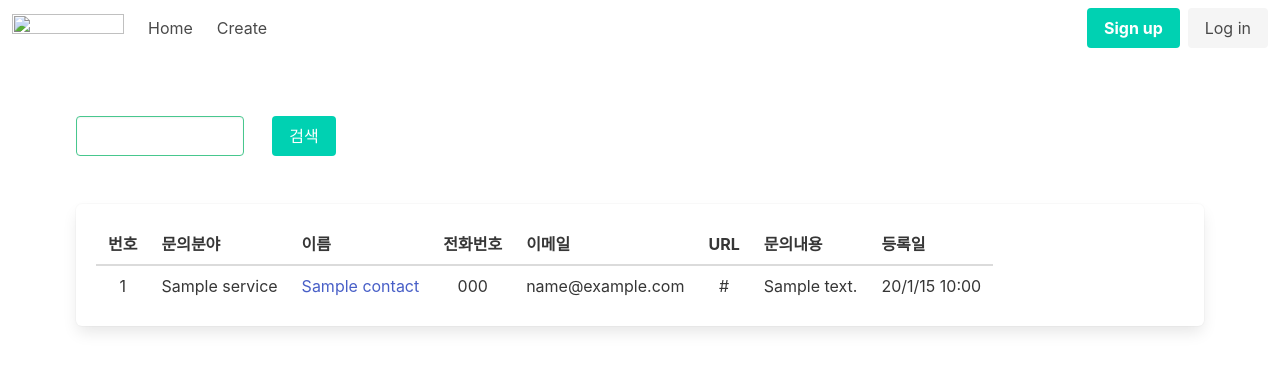
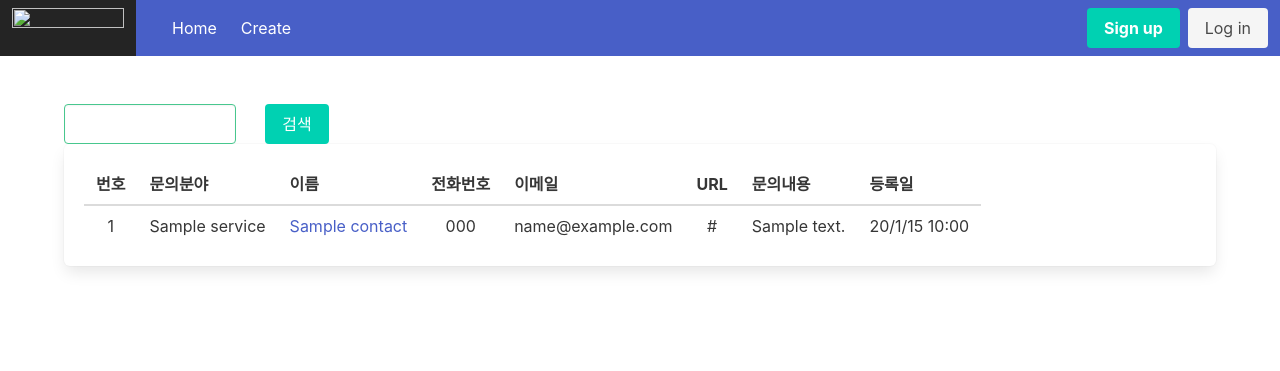
Before and after one commit to innorev14/bulma_contact, a Django app: template contact/templates/contact/contact_list.html in a window 1280 px wide. Shown: the top 371 px of the page. Run offline with Django 3.2, Linux system fonts and the light colour scheme; the template is opened without the code that fills it: most values are stand-ins (such as "Sample title", 1, 10 or a date in 2020); some libraries are stand-ins or nearby versions.

Commit message:
fix/ delete box in css

```diff
--- a/config/templates/base.html
+++ b/config/templates/base.html
@@ -13,12 +13,12 @@
     {% endblock %}
 </head>
 <body>
-<nav class="navbar" role="navigation" aria-label="main navigation">
+<nav class="navbar is-link" role="navigation" aria-label="main navigation">
   <div class="navbar-brand">
+              <div class="has-background-black-ter">
     <a class="navbar-item" href="{% url 'contact:email_list' %}">
-        <td class="$black-bis">
       <img src="{{static_url}}/static/images/logo.png" width="112" height="28">
-  </td>
+  </div>
     </a>
 
     <a role="button" class="navbar-burger burger" aria-label="menu" aria-expanded="false" data-target="navbarBasicExample">
--- a/contact/models.py
+++ b/contact/models.py
@@ -25,3 +25,6 @@ class Contact(models.Model):
 
     def get_absolute_url(self):
         return reversed('contact:contact_list')
+
+    class META:
+        ordering = ['-created_at']
--- a/contact/templates/contact/contact_list.html
+++ b/contact/templates/contact/contact_list.html
@@ -6,21 +6,18 @@
 {% block content %}
 <section class="section">
     <div class="container has-text-centered">
-        <div class="column">
+<!--        <div class="column">-->
             <form action="" method="get">
                 <div class="columns">
                     <div class="column is-2">
                         <input class="input is-success" type="text" name="q" value="{{ q }}">
-
                     </div>
                     <div class="column is-1">
-
                         <input class="button is-primary" type="submit" value="검색">
                     </div>
                 </div>
+            </form>
 
-<br/>
-            </form>
             <div class="box box-shadow-lift">
                 <table class="table is-hoverable">
                     <thead>
@@ -51,6 +48,7 @@
                     </tbody>
                 </table>
             </div>
+
             {% if is_paginated %}
             <nav class="pagination is-centered" role="navigation" aria-label="pagination">
                 {% if page_obj.has_previous %}
@@ -74,6 +72,7 @@
                 {% endif %}
             </nav>
             {% endif %}
+
         </div>
     </div>
 </section>
```
Also changed, not shown: contact/migrations/0004_auto_20200326_1656.py (added), contact/migrations/0005_auto_20200326_1707.py (added), contact/migrations/0006_auto_20200326_1707.py (added).
